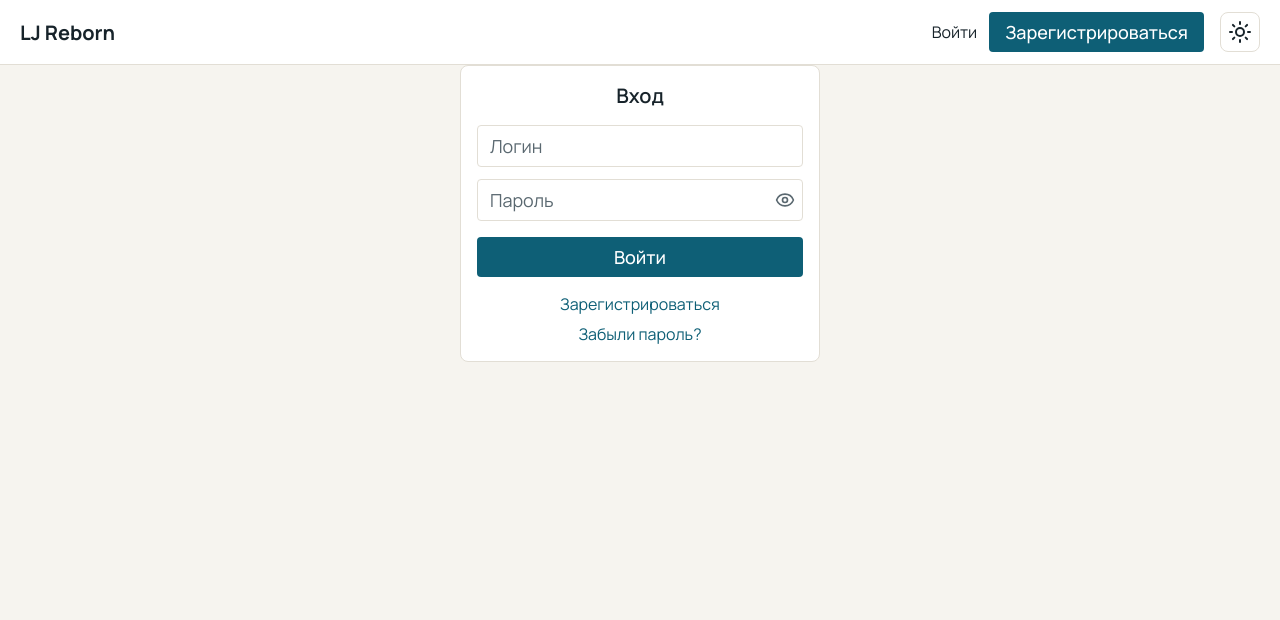
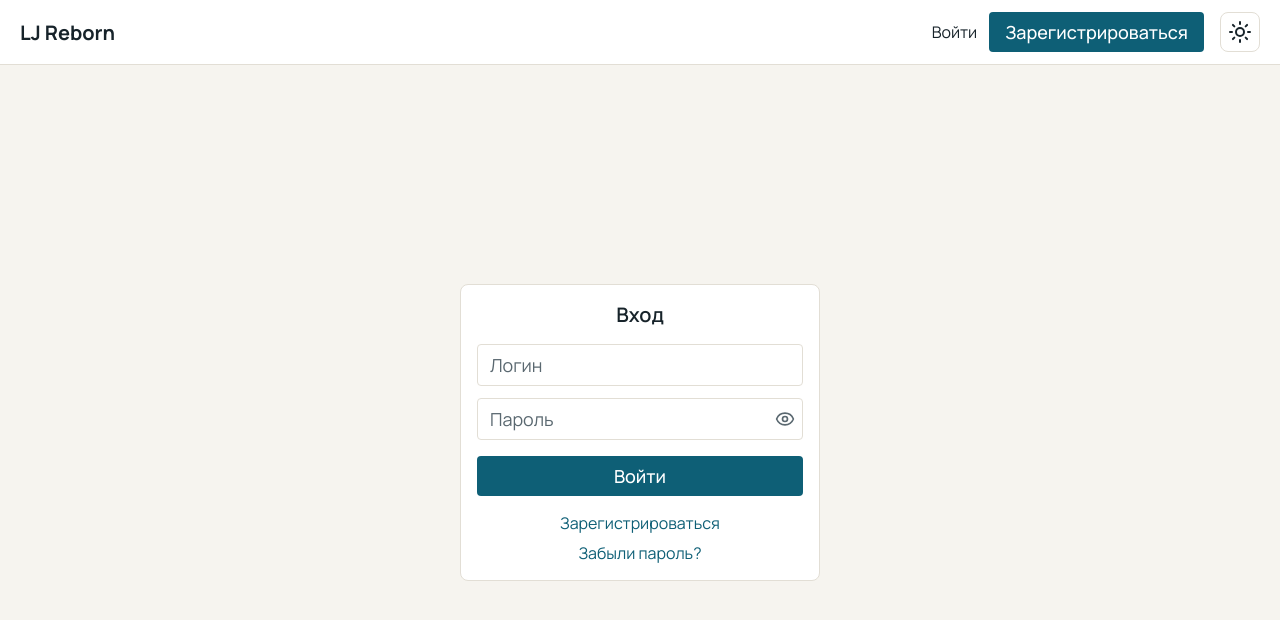
Before and after one commit to viseko/lj-reborn, a Next.js app in the folder frontend/: page /login in a window 1280 px wide. Shown: the top 620 px of the page. Built offline with nearby package versions, Linux system fonts and the light colour scheme; no server answers.

Commit message:
feat(frontend): add centered layout for auth pages

```diff
--- /dev/null
+++ b/frontend/app/(auth)/layout.module.scss
@@ -0,0 +1,6 @@
+.layout {
+  display: grid;
+  flex-grow: 1;
+  place-items: center;
+  padding: var(--space-4);
+}
--- /dev/null
+++ b/frontend/app/(auth)/layout.tsx
@@ -0,0 +1,13 @@
+import type { ReactNode } from "react";
+
+import styles from "./layout.module.scss";
+
+type AuthLayoutProps = {
+  children: ReactNode;
+};
+
+const AuthLayout = ({ children }: AuthLayoutProps) => {
+  return <div className={styles.layout}>{children}</div>;
+};
+
+export default AuthLayout;
--- a/frontend/src/shared/styles/layout.scss
+++ b/frontend/src/shared/styles/layout.scss
@@ -10,7 +10,9 @@ body {
 }
 
 .page-main {
+  display: flex;
   flex-grow: 1;
+  flex-direction: column;
 }
 
 .container {
--- a/frontend/src/shared/ui/FormCard/FormCard.module.scss
+++ b/frontend/src/shared/ui/FormCard/FormCard.module.scss
@@ -2,6 +2,7 @@
   display: flex;
   flex-direction: column;
   gap: var(--space-4);
+  width: 100%;
   max-width: 360px;
   margin: 0 auto;
   padding: var(--space-4);
```
Also changed, not shown: frontend/app/(auth)/forgot/page.tsx (renamed from frontend/app/forgot/page.tsx), frontend/app/(auth)/login/page.tsx (renamed from frontend/app/login/page.tsx), frontend/app/(auth)/register/page.tsx (renamed from frontend/app/register/page.tsx), frontend/app/(auth)/reset-password/page.tsx (renamed from frontend/app/reset-password/page.tsx).
